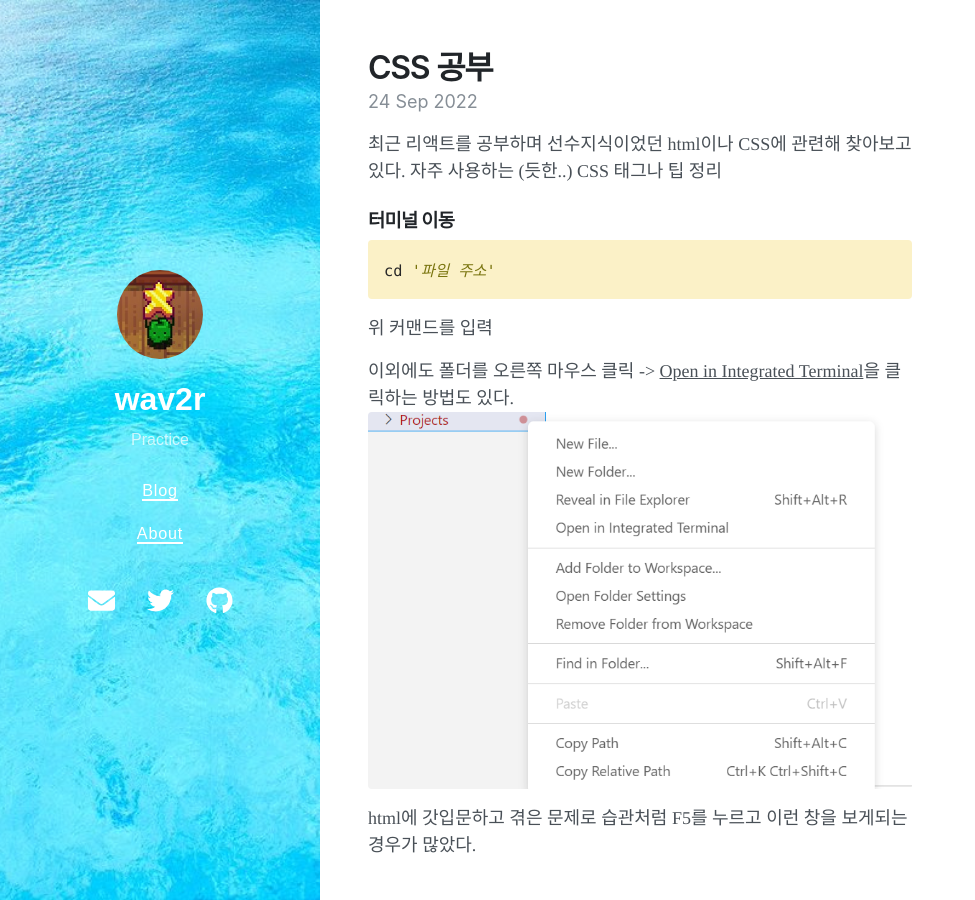
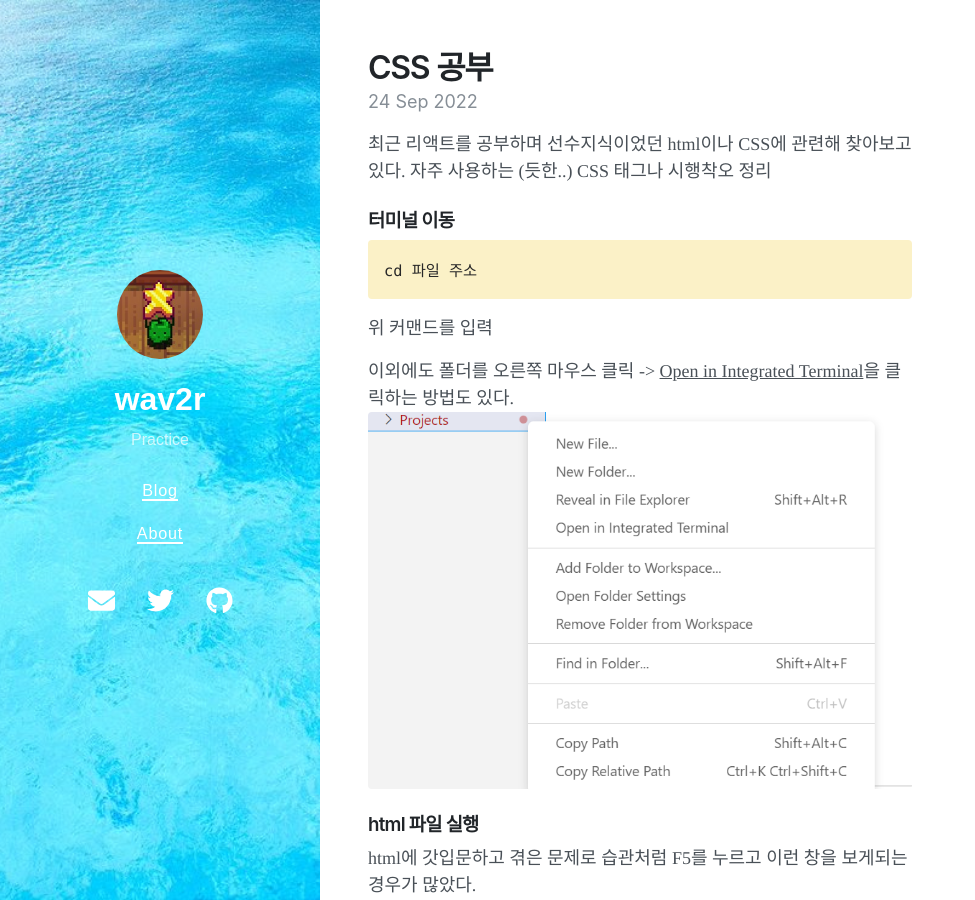
Before and after one commit to wav2r/wav2r.github.io, a Jekyll site: the page built from _posts/2022-09-24-CSS 태그 정리.md, in a window 1280 px wide and 900 px high. Shown: the whole window, without its empty margins (0-975 px from the left). Built offline with Jekyll 4.4.1, drawn with Linux system fonts in a browser that asks for light colours; nearby versions of some CDN libraries.

Commit message:
postin 수정

```diff
--- a/_posts/2022-09-24-CSS 태그 정리.md
+++ b/_posts/2022-09-24-CSS 태그 정리.md
@@ -6,17 +6,19 @@ math: true
 date: 2022-09-24 10:18 +0800
 ---
 
-최근 리액트를 공부하며 선수지식이었던 html이나 CSS에 관련해 찾아보고 있다. 자주 사용하는 (듯한..) CSS 태그나 팁 정리
+최근 리액트를 공부하며 선수지식이었던 html이나 CSS에 관련해 찾아보고 있다. 자주 사용하는 (듯한..) CSS 태그나 시행착오 정리
 
 ### 터미널 이동
 {% highlight js %}
-cd '파일 주소'
+cd 파일 주소
 {% endhighlight %}
 위 커맨드를 입력
 
 이외에도 폴더를 오른쪽 마우스 클릭 -> <u>Open in Integrated Terminal</u>을 클릭하는 방법도 있다.
 ![capture](/assets/2/1.png)
 
+
+### html 파일 실행
 html에 갓입문하고 겪은 문제로 습관처럼 F5를 누르고 이런 창을 보게되는 경우가 많았다.
 ![capture](/assets/2/2.png)
 
```
